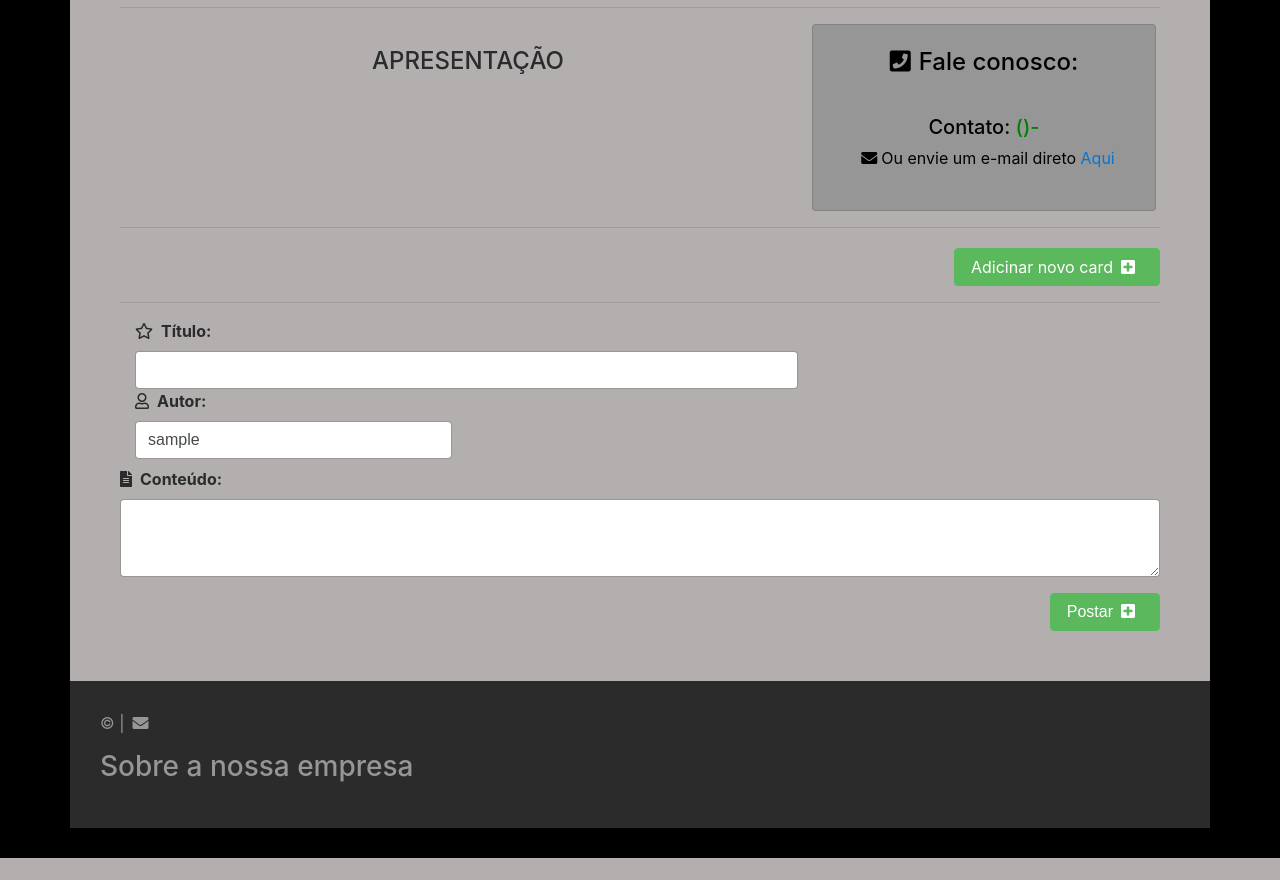
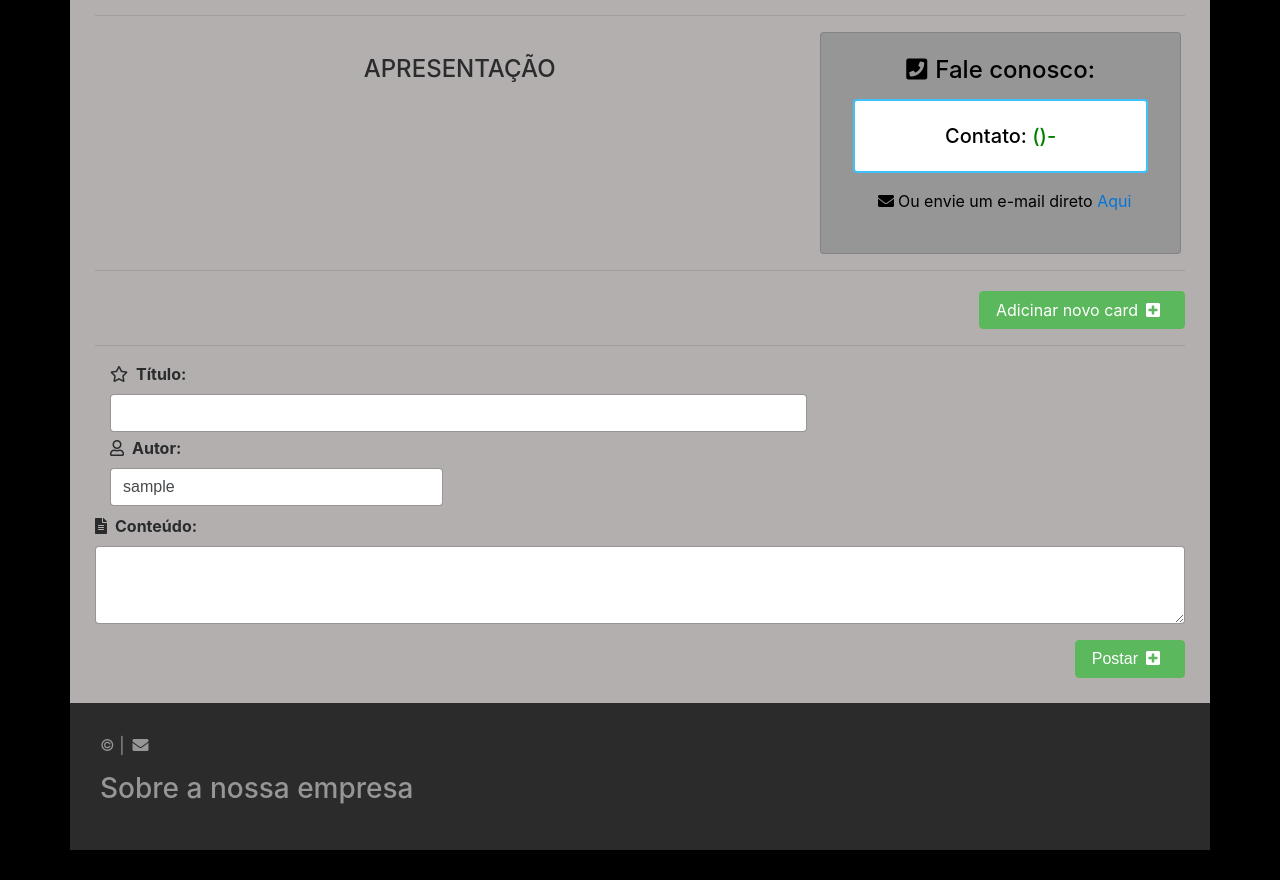
Before and after one commit to renatob4/Divulgacao, a PHP site: page / in a window 1280 px wide. Shown: the part 1075-1955 px from the top of the page. Before the commit the page ends 1933 px from the top, so only its background shows below. Run offline with PHP 8.4, Linux system fonts and the light colour scheme; the visitor is signed in with stand-in values (Sample User, id 1); data that the repository does not hold is empty; a stand-in replaces the project's code that opens the database connection; some libraries are stand-ins or nearby versions.

Commit message:
Padding de layout do site alterado, codigo javascript relacionado ao tamanho do google map inserido e erro de  header location corrigido.

```diff
--- a/css/_geral.css
+++ b/css/_geral.css
@@ -4,7 +4,7 @@ body{
 }
 .contentor-global{
     margin-bottom: 0px;
-    padding: 50px;
+    padding: 25px;
     padding-top: 30px;
     background-color: rgb(180, 175, 175);
 }
--- a/includes/_cabecalho.php
+++ b/includes/_cabecalho.php
@@ -1,5 +1,5 @@
 <!-- Cabeçalho -->
-<div class="row">
+<div class="row m-1">
     <!-- logotipo -->
     <div class="col-sm-6 p-0">
         <img class="img-fluid ml-0" src="images/logo.png">
--- a/includes/_menu.php
+++ b/includes/_menu.php
@@ -5,7 +5,7 @@
     //busca o conteúdo da pagina no banco de dados.
     $conteudo = $acesso->EXE_QUERY('SELECT nm_company FROM tab_content');
 ?>
-<div class="row">
+<div class="row mr-1 ml-1">
     <div class="col m-0 mt-2 p-0">
         <nav class="navbar navbar-expand-sm navbar-dark bg-dark contentor-menu">
             <a href="?a=home" class="navbar-brand mb-0 mr-3 h1" id="lightseagreen"><?php echo $conteudo[0]['nm_company']?></a>
--- a/public/contatos.php
+++ b/public/contatos.php
@@ -18,7 +18,7 @@
 
 <!-- ________________________________________________________CONTEÚDO DA PAGINA CONTATOS__________________________________________________________ -->
 
-    <div class="row">
+    <div class="row mr-1 ml-1">
         <div class="col p-0">
             <div class="card p-5 borda-painel">
                 <h3 class="text-center">Esta é a pagina exemplo de Contatos!</h3>
--- a/public/conteudo.php
+++ b/public/conteudo.php
@@ -31,7 +31,7 @@
     }
 ?>
 
-<div class="row borda-painel">
+<div class="row mr-1 ml-1 borda-painel">
     <div class="col p-0">
         <div class="card p-5 borda-painel">
             <div><h5 class="text-right" id="grey"><i class="far fa-clock mr-2"></i><?php echo $card[0]['dt_updated']?></h5><h4 class="text-center"><i id="gold" class="fas fa-star mr-2"></i><?php echo $card[0]['ds_title']?></h4></div>
--- a/public/galeria.php
+++ b/public/galeria.php
@@ -15,7 +15,7 @@
 
 <!-- ________________________________________________________CONTEÚDO DA PAGINA GALERIA__________________________________________________________ -->
 
-    <div class="row">
+    <div class="row mr-1 ml-1">
         <div class="col p-0">
             <div class="card p-5 borda-painel">
                 <h3 class="text-center">Esta é a pagina exemplo de Galeria!</h3>
--- a/public/home.php
+++ b/public/home.php
@@ -12,7 +12,7 @@
 ?>
 <!-- ________________________________________________________CONTEÚDO DA PAGINA INICIAL__________________________________________________________ -->
     <!-- Imagem Painel -->
-    <div class="row">
+    <div class="row mt-0 mr-1 ml-1">
         <div class="imagem-painel">
             <div class="posicao-botao">
                 <button class="btn btn-primary botao">Call to Action!</button>
@@ -32,23 +32,24 @@
             <div class="col-md-4 p-0">
                 <!-- Painel rapido de contatos telefonicos -->
                 <div class="card painel-direito text-center p-4">
-                    <h4 id="black"><i class="fas fa-phone-square mr-2"></i>Fale conosco:</h4><hr>
+                    <h4 id="black"><i class="fas fa-phone-square mr-2"></i>Fale conosco:</h4>
+                    <div class="card m-2 pt-4 p-3 borda-painel">
                     <h5><label class="mb-0" id="black">Contato:</label> <?php echo funcoes::FormataTelefone($conteudo[0]['cd_phone_1'])?></h5>
                     <?php if($conteudo[0]['cd_phone_2'] != ''):?>
                         <h5><label id="black">Ou:</label> <?php echo funcoes::FormataTelefone($conteudo[0]['cd_phone_2'])?></h5>
-                        <hr class="mt-1">
-                    <?php endif;?>
-                    <p id="black"><i class="fas fa-envelope ml-2 mr-1"></i>Ou envie um e-mail direto <a href="?a=contatos">Aqui</a></p>
+                        <?php endif;?>
+                    </div>
+                    <div class="text-center mt-2"><p id="black"><i class="fas fa-envelope ml-2 mr-1"></i>Ou envie um e-mail direto <a href="?a=contatos">Aqui</a></p></div>
                 </div>
                 <?php if($conteudo[0]['lnk_map'] != ''):?>
                 <!-- Painel rapido de localização/mapa -->
                 <div class="card painel-direito text-center p-2 pt-4 mt-3">
-                    <h4 id="black"><i class="fas fa-map-marked mr-2"></i>Encontre-nos:</h4>
+                    <h4 id="black"><i class="fas fa-map-marked mr-2"></i>Nos encontre:</h4>
                     <div class="card mt-2">
                         <!-- iframe do mapa -->
                         <?php echo $conteudo[0]['lnk_map']?>
                     </div>
-                    <div class="text-left mt-2 ml-1"><p id="black"><strong><i class="fas fa-thumbtack mr-1"></i>Endereço:</strong></p></div>
+                    <!-- <div class="text-left mt-2 ml-1"><p id="black"><strong><i class="fas fa-thumbtack mr-1"></i>Endereço:</strong></p></div>     -->
                 </div>
                 <?php endif;?>
             </div>
@@ -73,7 +74,7 @@
                     <div class="text-center p-0 ml-0">
                         <?php if(funcoes::VerificarLogin()):?>
                             <a href="#edit<?php echo $card[$i]['cd_card']?>" class="btn btn-outline-success p-2 mr-1" data-toggle="collapse" role="button" aria-expanded="false"><i class="fas fa-edit mr-1"></i>Edit</a>
-                            <a href="?a=conteudo&card=<?php echo $card[$i]['cd_card']?>" class="btn btn-primary p-2"><i class="fas fa-plus-square mr-2"></i>Saiba mais</a>
+                            <a href="?a=conteudo&card=<?php echo $card[$i]['cd_card']?>" class="btn btn-primary p-2"><i class="fas fa-plus-square mr-2"></i>Mais</a>
                             <a href="?a=card_deletar&card=<?php echo $card[$i]['cd_card']?>" class="btn btn-outline-danger p-2 ml-1"><i class="fas fa-trash mr-1"></i>Del</a>
                             <div class="collapse" id="edit<?php echo $card[$i]['cd_card']?>"><hr>
                                 <div class="text-left">
@@ -143,11 +144,11 @@
     <?php if(funcoes::VerificarLogin()):?>
         <hr><form class="p-0 mb-0" method="POST" action="?a=post_inserir">
             <div class="form-row">
-                <div class="col-md-8">
+                <div class="col-md-8 mt-1">
                     <label><b><i class="far fa-star mr-2"></i>Título:</b></label>
                     <input type="text" name="post_text_titulo" class="form-control" required>
                 </div>
-                <div class="col-md-4">
+                <div class="col-md-4 mt-1">
                     <label><b><i class="far fa-user mr-2"></i>Autor:</b></label>
                     <input type="text" name="post_text_autor" class="form-control" value="<?php echo $_SESSION['nm_user']?>" required>
                 </div>
--- a/public/servicos.php
+++ b/public/servicos.php
@@ -17,7 +17,7 @@
 
 <!-- ________________________________________________________CONTEÚDO DA PAGINA SERVIÇOS__________________________________________________________ -->
 
-    <div class="row">
+    <div class="row mr-1 ml-1">
         <div class="col p-0">
             <div class="card p-5 borda-painel">
                 <h3 class="text-center">Esta é a pagina exemplo de Serviços!</h3>
--- a/users/configuracoes.php
+++ b/users/configuracoes.php
@@ -97,7 +97,7 @@
     }
 ?>
 <div class="container m-0 p-0">
-    <div class="row">
+    <div class="row mr-1 ml-1">
         <div class="col card p-3">
             <div class="card p-3 borda-painel">
                 <h5 id="green" class="text-center">PERFIL DE UTILIZADOR</h5>
```
